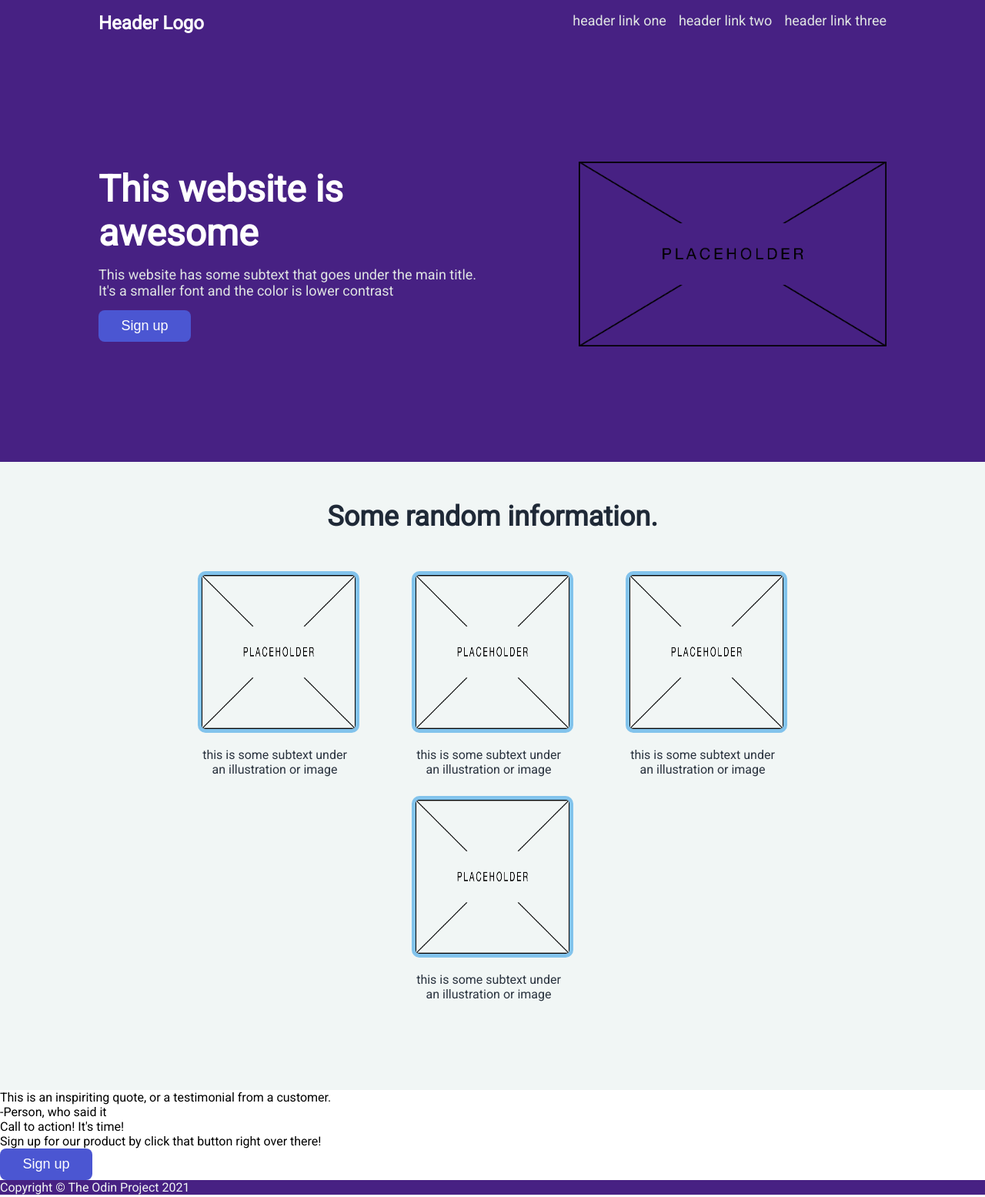
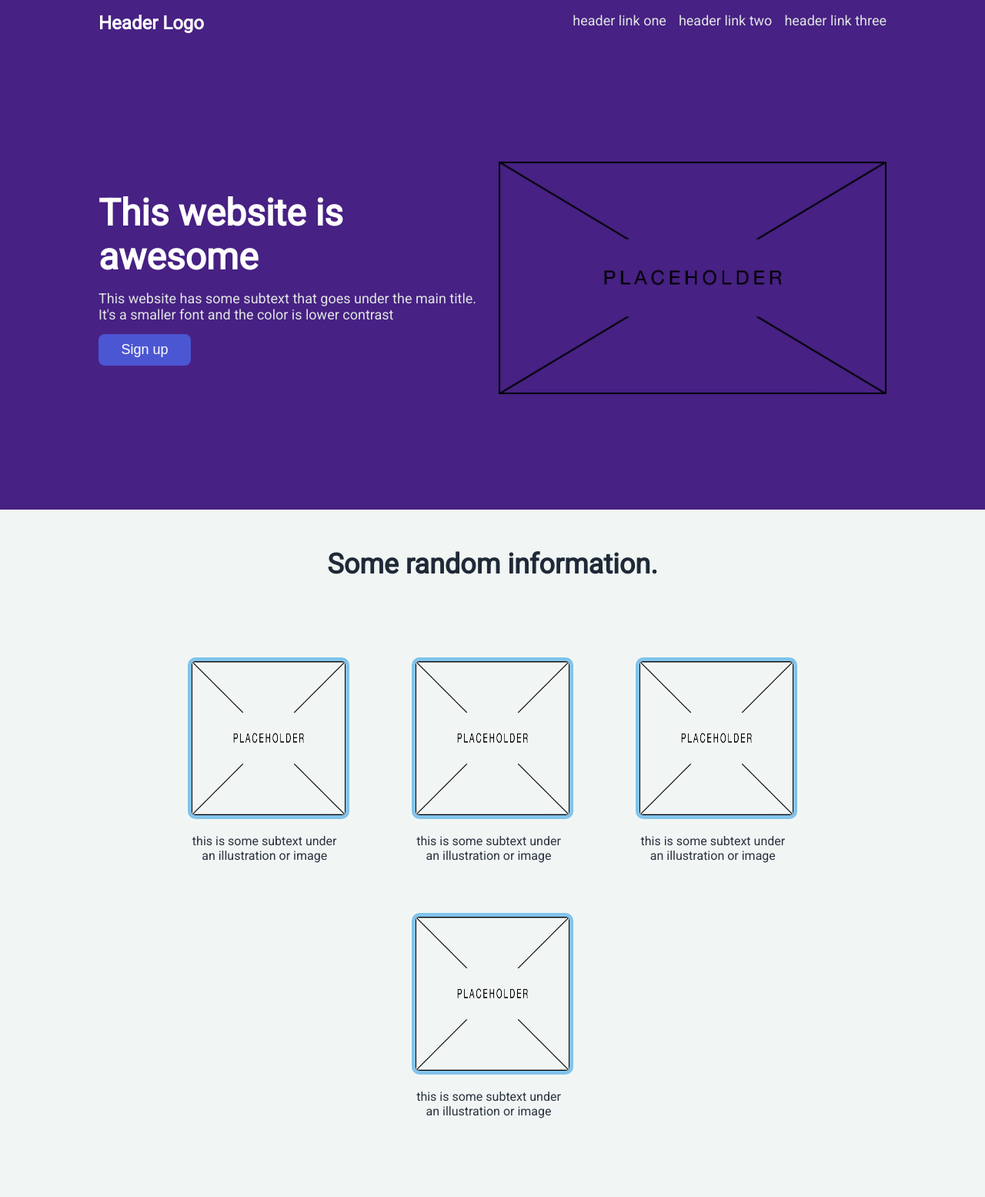
Before and after one commit to khuan24/odin-landing-page, a plain HTML site: page index.html in a window 1280 px wide. Shown: the top 1555 px of the page at 77% size. Drawn offline with Linux system fonts and the light colour scheme.

Commit message:
Adjust image sizing and gaps

```diff
--- a/style.css
+++ b/style.css
@@ -87,9 +87,8 @@ button {
     width: 120px;
 }
 
-img {
+.banner-content > img {
     flex: 1;
-    max-width: 400px;
     width: 100%;
     min-width: 0;
 }
@@ -107,7 +106,7 @@ img {
 .main-text {
     color: #1F2937;
     padding-top: 50px;
-    padding-bottom: 50px;
+    padding-bottom: 100px;
     text-align: center;
     font-size: 36px;
     font-weight: bold;
@@ -117,7 +116,7 @@ img {
     display: flex;
     justify-content: space-around;
     flex-wrap: wrap;
-    gap: 10px;
+    gap: 50px;
     padding-left: 100px;
     padding-right: 100px;
 }
```
